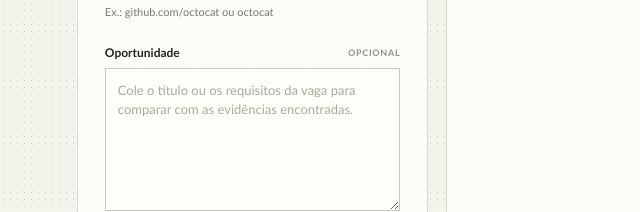
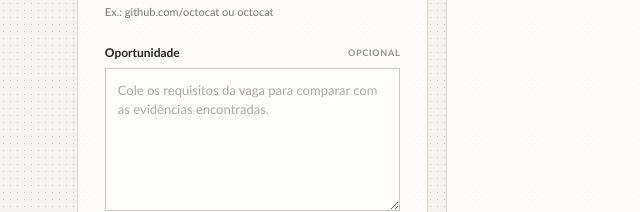
Before and after one commit to sanderpiva/agente-github, a plain HTML site: page index.html in a window 1280 px wide. Shown: the part 588-800 px from the top of the page, 0-640 px from the left. Drawn offline with Linux system fonts and the light colour scheme.

Commit message:
refactor: refactoring index.html (tag: job-description, placeholder)

```diff
--- a/index.html
+++ b/index.html
@@ -37,7 +37,7 @@
             <p class="field-hint">Ex.: github.com/octocat ou octocat</p>
 
             <label for="job-description" class="job-label">Oportunidade <span>OPCIONAL</span></label>
-            <textarea id="job-description" name="job" rows="6" placeholder="Cole o título ou os requisitos da vaga para comparar com as evidências encontradas."></textarea>
+            <textarea id="job-description" name="job" rows="6" placeholder="Cole os requisitos da vaga para comparar com as evidências encontradas."></textarea>
             <p class="field-hint">A comparação é textual: termos não encontrados não significam falta de experiência.</p>
 
             <button class="submit-button" type="submit"><span>Analisar perfil</span><span aria-hidden="true">↗</span></button>
```
